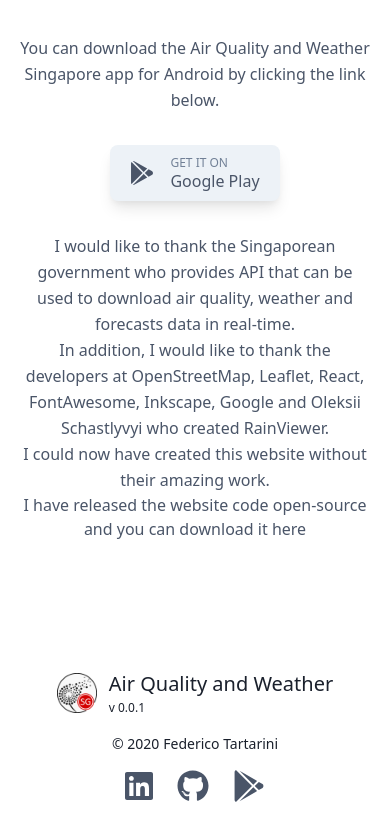
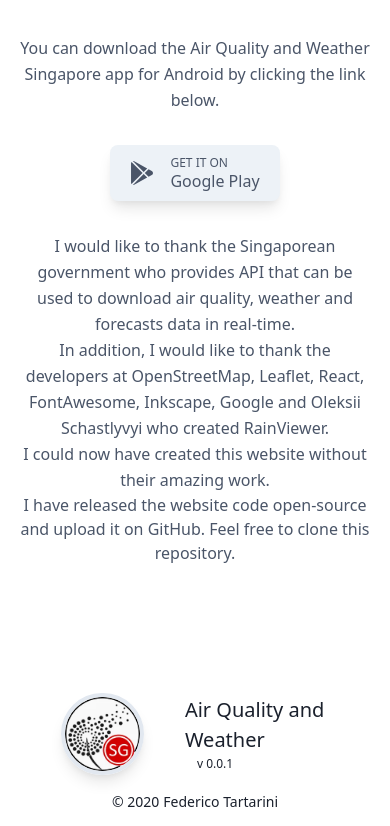
Before and after one commit to FedericoTartarini/air-quality-weather-sg, a React (Create React App) app: page /air-quality-weather-sg/about in a window 390 px wide. Shown: the part 1161-1987 px from the top of the page. Built offline with nearby package versions, Linux system fonts and the light colour scheme; no server answers.

Commit message:
* added webp images about and footer

```diff
--- a/src/Components/Footer.js
+++ b/src/Components/Footer.js
@@ -13,9 +13,23 @@ function Footer() {
     <footer className="text-gray-900 body-font absolute w-full">
       <div className="container px-5 py-8 mx-auto flex items-center sm:flex-row flex-col">
         <span className="flex title-font font-medium items-center md:justify-start justify-center">
-          <img src={logo} alt="logo" width={40} />
+          <picture className={"flex justify-center align-center"}>
+            <source
+              type="image/webp"
+              srcSet={require("../Static/Icons/logo192.webp")}
+            />
+            <source
+              type="image/png"
+              srcSet={require("../Static/Icons/logo192.png")}
+            />
+            <img
+              src={logo}
+              className="w-3/6 rounded-full border-4 shadow-lg"
+              alt="logo website"
+            />
+          </picture>
           <div>
-            <p className="ml-3 text-xl">Air Quality and Weather</p>
+            <p className="text-xl">Air Quality and Weather</p>
             <p className="text-xs ml-3">v 0.0.1</p>
           </div>
         </span>
--- a/src/Views/AboutView.js
+++ b/src/Views/AboutView.js
@@ -12,11 +12,21 @@ function AboutView() {
         />
       </Helmet>
       <div className="container mx-auto flex flex-col px-5 py-8 justify-center items-center">
-        <img
-          className="lg:w-2/6 md:w-2/6 w-3/6 mb-8 object-cover object-center rounded-full border-4 shadow-lg"
-          alt="author"
-          src={require("../Static/Images/me.jpg")}
-        />
+        <picture className={"flex justify-center items-center"}>
+          <source
+            type="image/webp"
+            srcSet={require("../Static/Images/me.webp")}
+          />
+          <source
+            type="image/jpeg"
+            srcSet={require("../Static/Images/me.jpg")}
+          />
+          <img
+            src={require("../Static/Images/me.jpg")}
+            className="lg:w-2/6 md:w-2/6 w-3/6 mb-8 rounded-full border-4 shadow-lg"
+            alt="author"
+          />
+        </picture>
         <div className="w-full md:w-2/3 flex flex-col mb-16 items-center text-center">
           <h1 className="title-font sm:text-4xl text-3xl mb-4 font-medium text-gray-900">
             Air Quality and Weather Singapore
@@ -49,7 +59,7 @@ function AboutView() {
               />
             </a>
           </div>
-          <p className="text-sm mt-2 text-gray-500 mb-8 w-full">
+          <p className="text-sm mt-2 text-gray-600 mb-8 w-full">
             To support my work please consider buying me a coffee.
           </p>
           <p className="mb-8 leading-relaxed">
@@ -74,7 +84,7 @@ function AboutView() {
                 <path d="M99.617 8.057a50.191 50.191 0 00-38.815-6.713l230.932 230.933 74.846-74.846L99.617 8.057zM32.139 20.116c-6.441 8.563-10.148 19.077-10.148 30.199v411.358c0 11.123 3.708 21.636 10.148 30.199l235.877-235.877L32.139 20.116zM464.261 212.087l-67.266-37.637-81.544 81.544 81.548 81.548 67.273-37.64c16.117-9.03 25.738-25.442 25.738-43.908s-9.621-34.877-25.749-43.907zM291.733 279.711L60.815 510.629c3.786.891 7.639 1.371 11.492 1.371a50.275 50.275 0 0027.31-8.07l266.965-149.372-74.849-74.847z" />
               </svg>
               <span className="ml-4 flex items-start flex-col leading-none">
-                <span className="text-xs text-gray-600 mb-1">GET IT ON</span>
+                <span className="text-xs text-gray-700 mb-1">GET IT ON</span>
                 <span className="title-font font-medium">Google Play</span>
               </span>
             </button>
@@ -89,9 +99,10 @@ function AboutView() {
             I could now have created this website without their amazing work.
           </p>
           <p>
-            I have released the website code open-source and you can download it{" "}
+            I have released the website code open-source and upload it on
+            GitHub. Feel free to{" "}
             <a href="https://github.com/FedericoTartarini/air-quality-weather-sg">
-              here
+              clone this repository.
             </a>
           </p>
         </div>
--- a/src/Views/SitemapRoutes.js
+++ b/src/Views/SitemapRoutes.js
@@ -8,5 +8,8 @@ export default (
     <Route path="/air-quality-weather-sg/forecast"></Route>
     <Route path="/air-quality-weather-sg/mapPollution"></Route>
     <Route path="/air-quality-weather-sg/about"></Route>
+    <Route path="/air-quality-weather-sg/psi"></Route>
+    <Route path="/air-quality-weather-sg/pm25"></Route>
+    <Route path="/air-quality-weather-sg/weather"></Route>
   </Switch>
 );
```
Also changed, not shown: src/Static/Icons/logo192.webp (added), src/Static/Images/weather.jpg (added).
